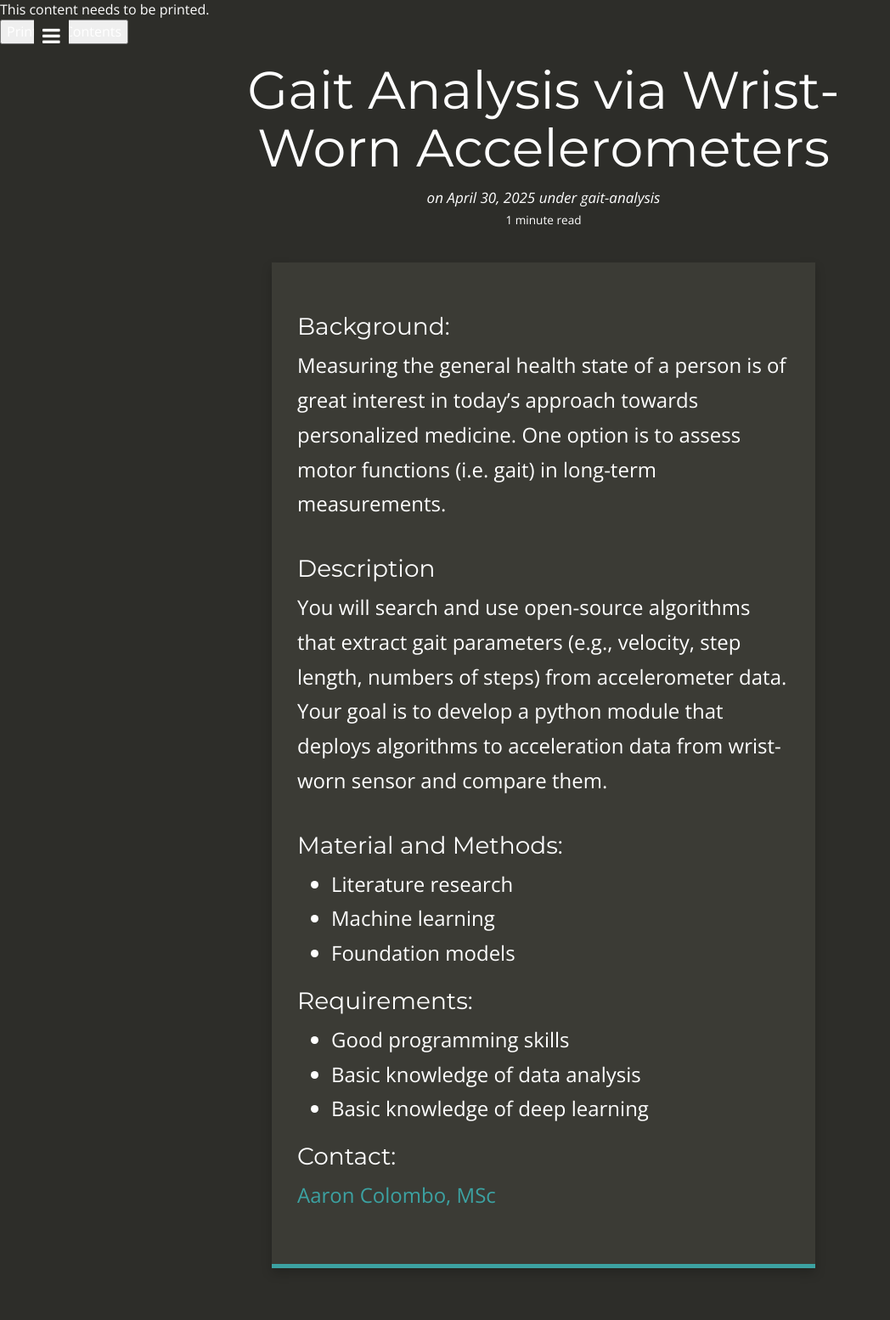
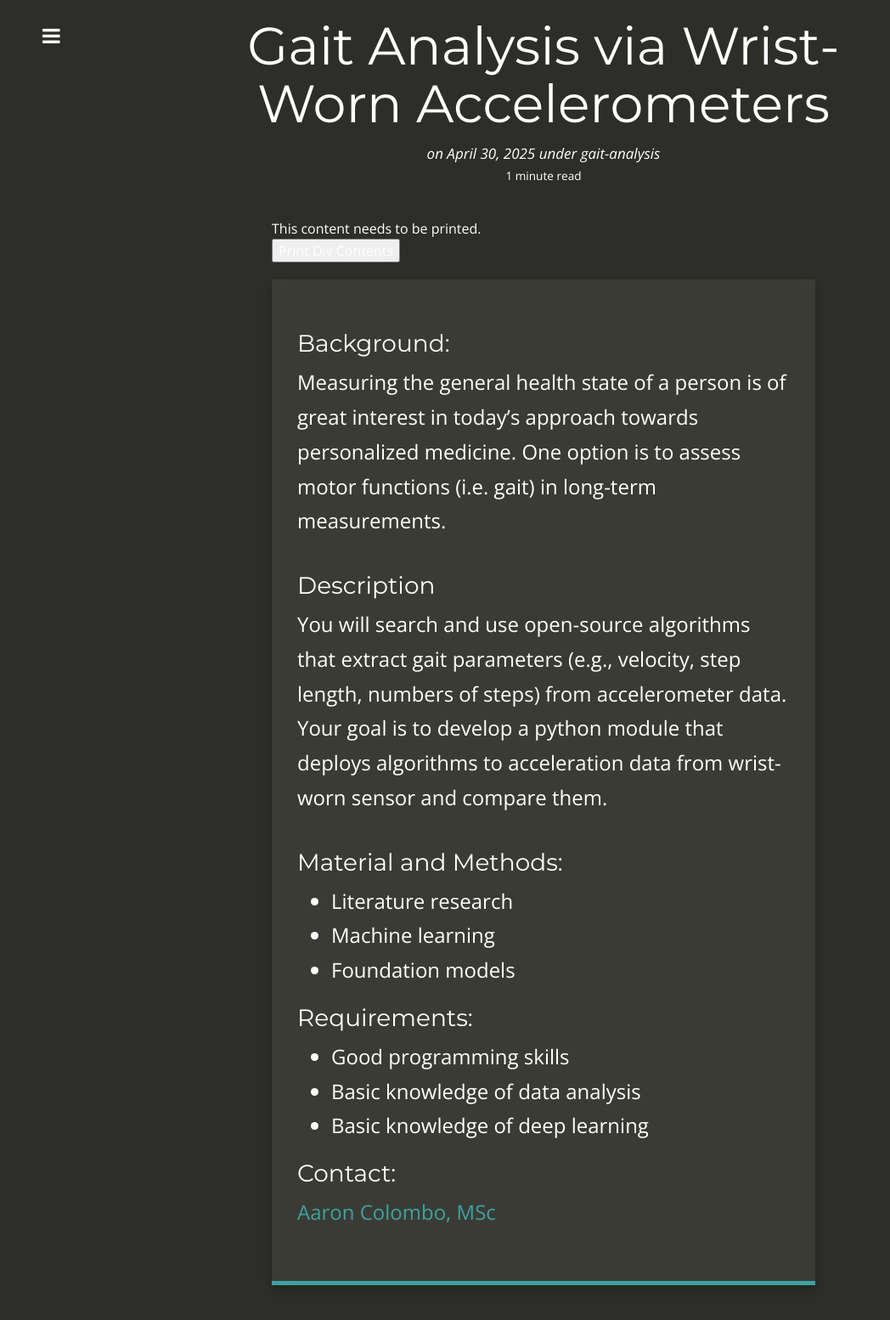
Before and after one commit to ARTORG-GERONTECHNOLOGY/ARTORG-GERONTECHNOLOGY.github.io, a Jekyll site: the page built from _posts/2025-04-30-project-gait-analysis-wrist-accelerometers.md, in a window 1280 px wide. Shown: the whole page at 85% size, without its empty margins (0-1048 px from the left). Built offline with Jekyll 4.4.1, drawn with Linux system fonts in a browser that asks for light colours; nearby versions of some CDN libraries.

Commit message:
Fix broken layout

```diff
--- a/_layouts/post.html
+++ b/_layouts/post.html
@@ -12,12 +12,6 @@ layout: default
 <div class="container-fluid single">
   <div class="row">
 
-  <form id="form1">
-    <div id="dvContainer">
-      This content needs to be printed.
-    </div>
-    <input type="button" value="Print Div Contents" id="btnPrint" />
-  </form>
 
     <div itemscope itemtype="http://schema.org/Article" class="col-md-12 article">
       {% if site.data.thumbnail[page.thumbnail] %}
@@ -58,6 +52,13 @@ layout: default
           {{ minutes }} minute read
         </small>
       </div>
+
+  <form id="form1">
+    <div id="dvContainer">
+      This content needs to be printed.
+    </div>
+    <input type="button" value="Print Div Contents" id="btnPrint" />
+  </form>
 
       <div class="content-panel content">
 
```
